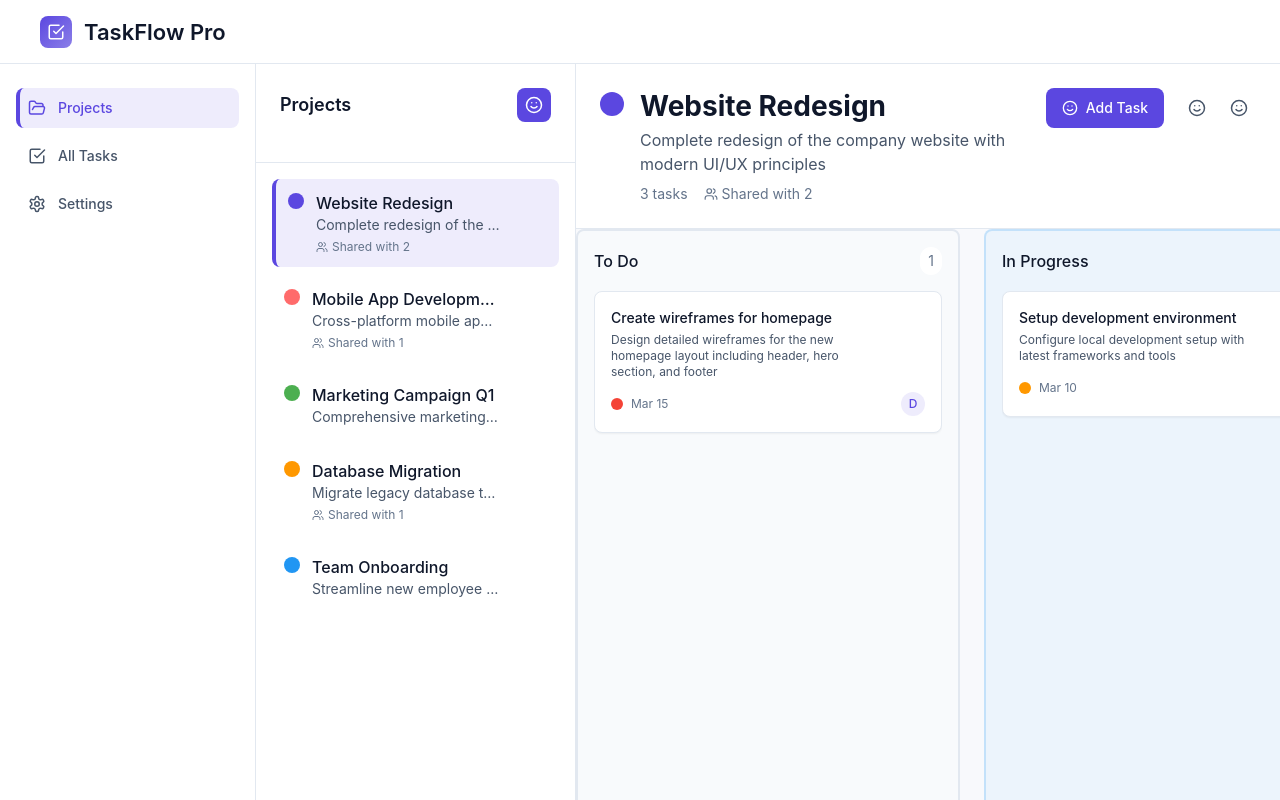
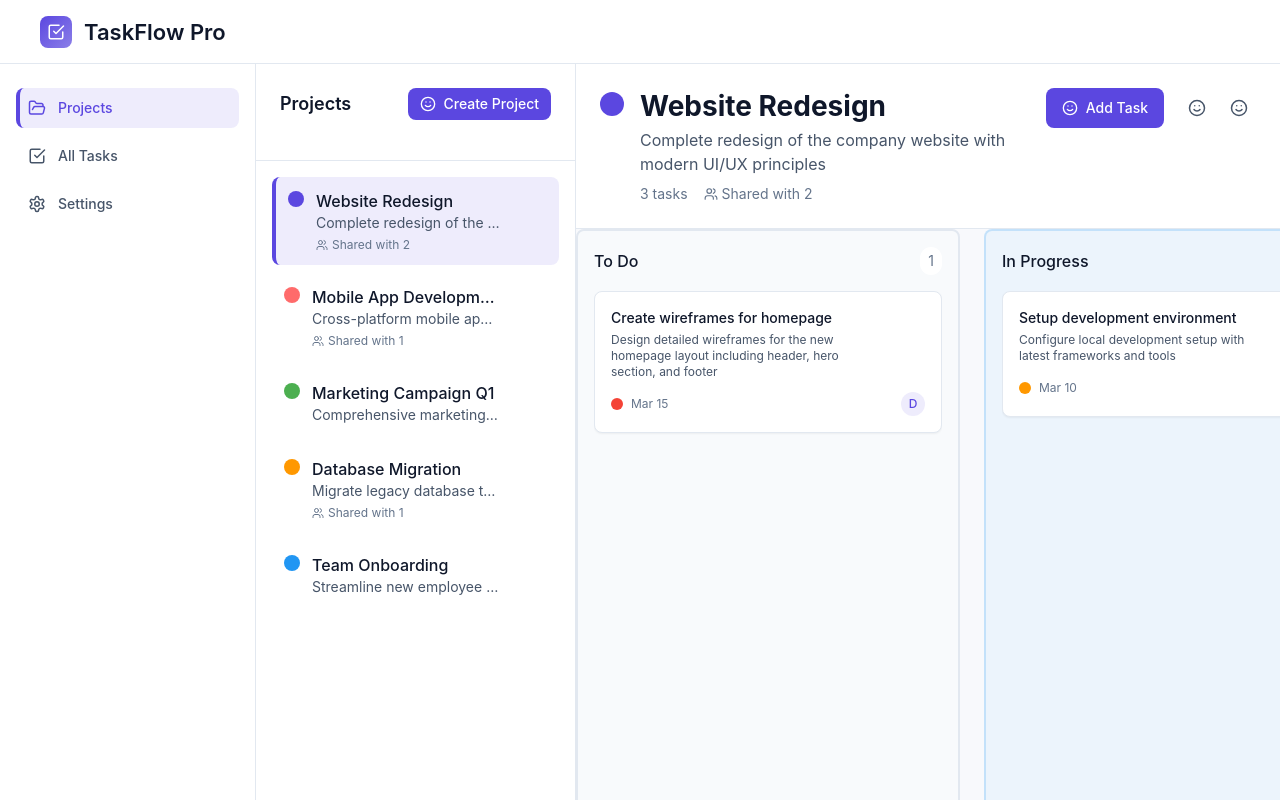
Before and after one commit to apper-canvas/taskflow-dart-hyper, a React (Vite) app: page /projects in a window 1280 px wide. Built offline with nearby package versions, Linux system fonts and the light colour scheme.

Commit message:
Make Create Project button label visible by adding text alongside icon

```diff
--- a/src/components/organisms/ProjectSidebar.jsx
+++ b/src/components/organisms/ProjectSidebar.jsx
@@ -30,14 +30,16 @@ const ProjectSidebar = ({
   return (
     <div className="w-80 bg-white border-r border-surface-200 flex flex-col overflow-hidden">
       <div className="p-6 border-b border-surface-200">
-        <div className="flex items-center justify-between mb-4">
+<div className="flex items-center justify-between mb-4">
           <h2 className="text-lg font-display font-semibold text-surface-900">Projects</h2>
           <Button
             onClick={onCreateProject}
-            size="icon"
+            size="sm"
             icon={ApperIcon}
             iconProps={{ name: "Plus", size: 16 }}
-          />
+          >
+            Create Project
+          </Button>
         </div>
       </div>
 
```
